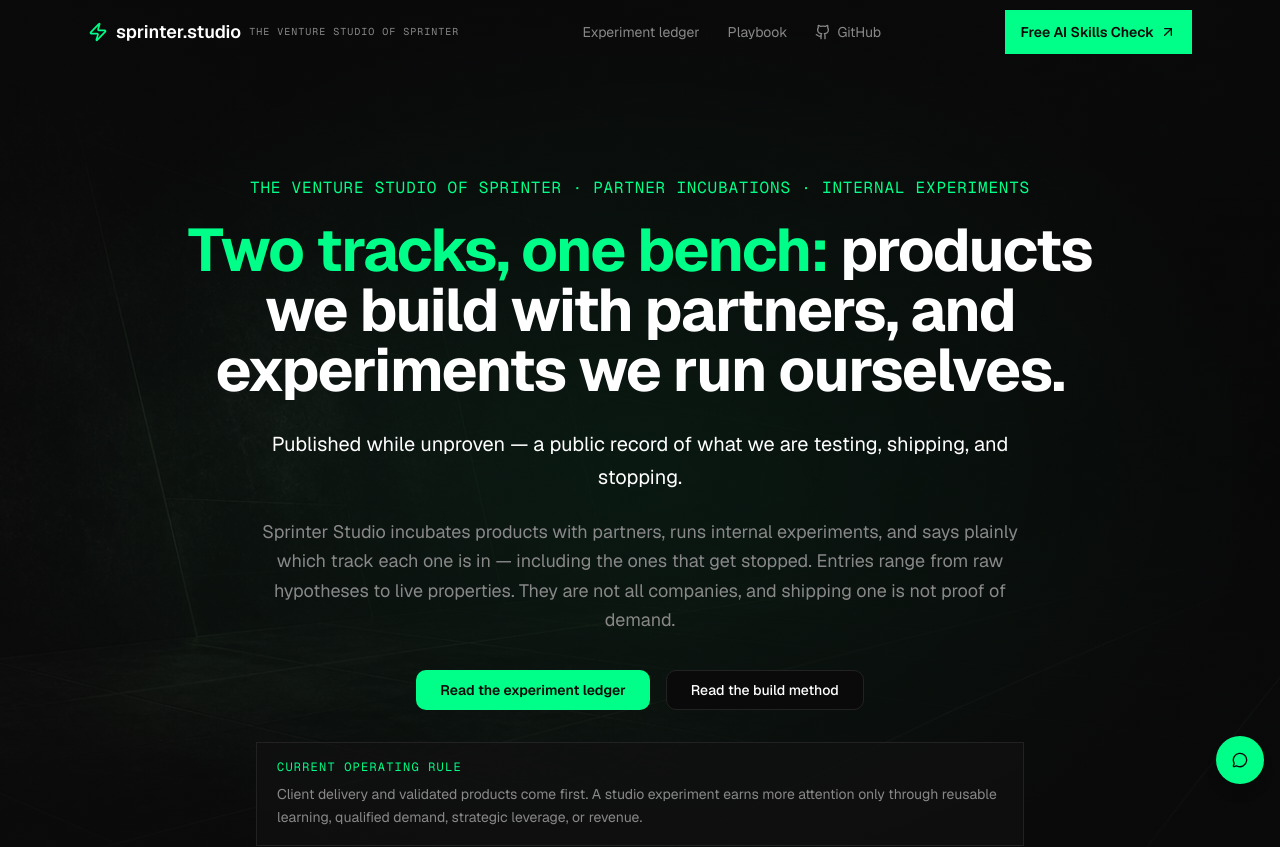
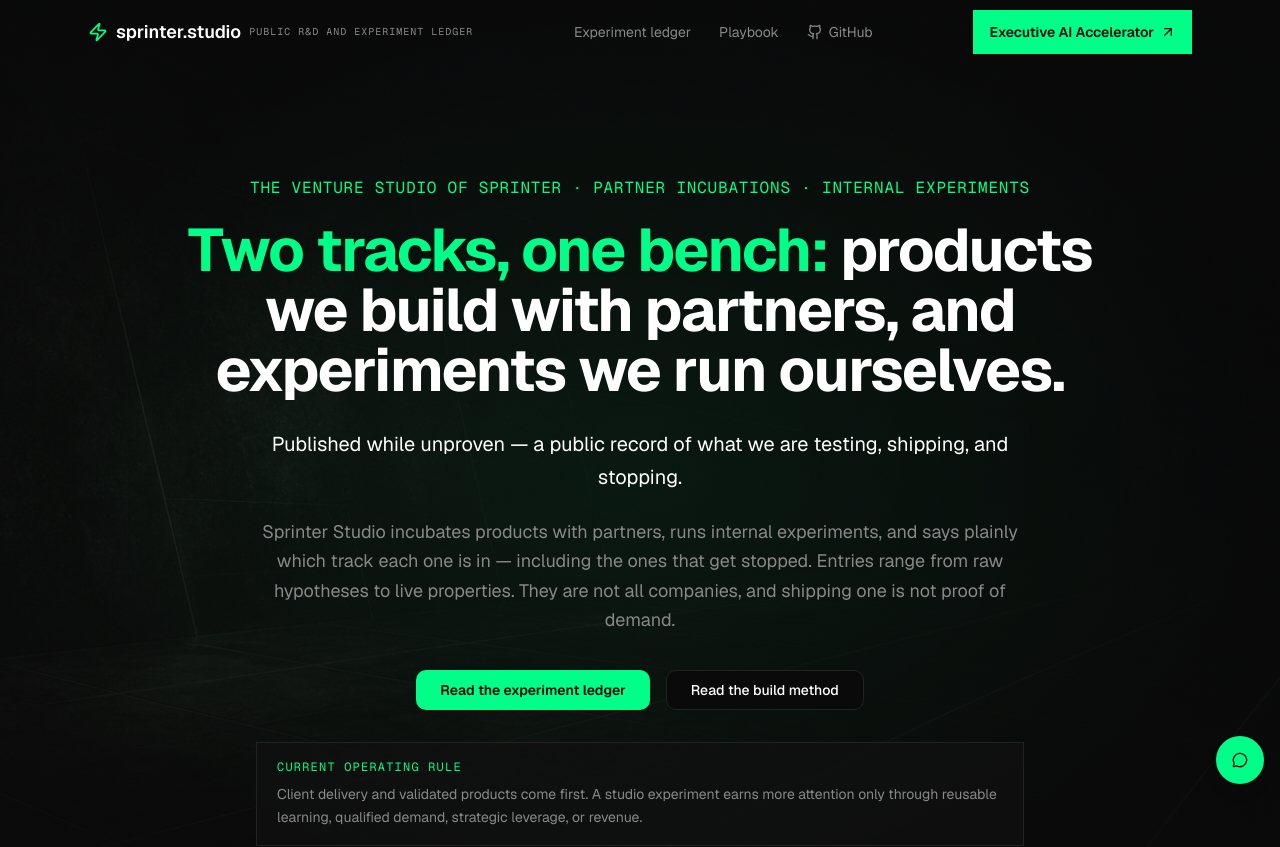
Before and after one commit to tylerdr/sprinter-studio, a Next.js app: page / in a window 1280 px wide. Shown: the top 847 px of the page. Built offline with nearby package versions, Linux system fonts and the light colour scheme.

Commit message:
feat: make the Executive AI Accelerator Studio's commercial route

```diff
--- a/app/components/SiteHeader.tsx
+++ b/app/components/SiteHeader.tsx
@@ -53,7 +53,7 @@
           <Zap className="w-5 h-5 text-accent-green" />
           <span>sprinter.studio</span>
           <span className="hidden lg:inline font-mono text-[10px] uppercase tracking-widest text-text-muted font-normal">
-            the venture studio of Sprinter
+            public R&amp;D and experiment ledger
           </span>
         </Link>
 
@@ -82,12 +82,12 @@
 
         <div className="flex items-center gap-2">
           <a
-            href={outbound.skillsCheck}
+            href={outbound.executiveAccelerator}
             target="_blank"
             rel="noopener noreferrer"
             className="hidden sm:inline-flex min-h-11 items-center gap-1.5 bg-accent-green px-4 text-sm font-semibold text-background hover:bg-accent-green/90 transition-colors"
           >
-            Free AI Skills Check
+            Executive AI Accelerator
             <ArrowUpRight className="w-4 h-4" />
           </a>
           <button
@@ -132,32 +132,23 @@
           </a>
           <div className="mt-5 border-t border-border-subtle pt-5 space-y-3">
             <a
-              href={outbound.skillsCheck}
+              href={outbound.executiveAccelerator}
               target="_blank"
               rel="noopener noreferrer"
               className="flex min-h-12 items-center justify-center gap-2 bg-accent-green px-5 text-sm font-semibold text-background"
               onClick={() => setMenuOpen(false)}
             >
-              Start with the free AI Skills Check
+              Executive AI Accelerator — $2,500
               <ArrowUpRight className="w-4 h-4" />
             </a>
             <a
-              href={outbound.workshop}
+              href={outbound.portfolioAccelerator}
               target="_blank"
               rel="noopener noreferrer"
               className="flex min-h-12 items-center justify-center border border-border-subtle px-5 text-sm text-foreground"
               onClick={() => setMenuOpen(false)}
             >
-              AI Productivity Workshop — $2,500
-            </a>
-            <a
-              href={outbound.portfolioPack}
-              target="_blank"
-              rel="noopener noreferrer"
-              className="flex min-h-12 items-center justify-center border border-border-subtle px-5 text-sm text-foreground"
-              onClick={() => setMenuOpen(false)}
-            >
-              Portfolio AI Training Pack — $10,000
+              Five-leader portfolio pack — $10,000
             </a>
             <a
               href={outbound.consulting}
```
